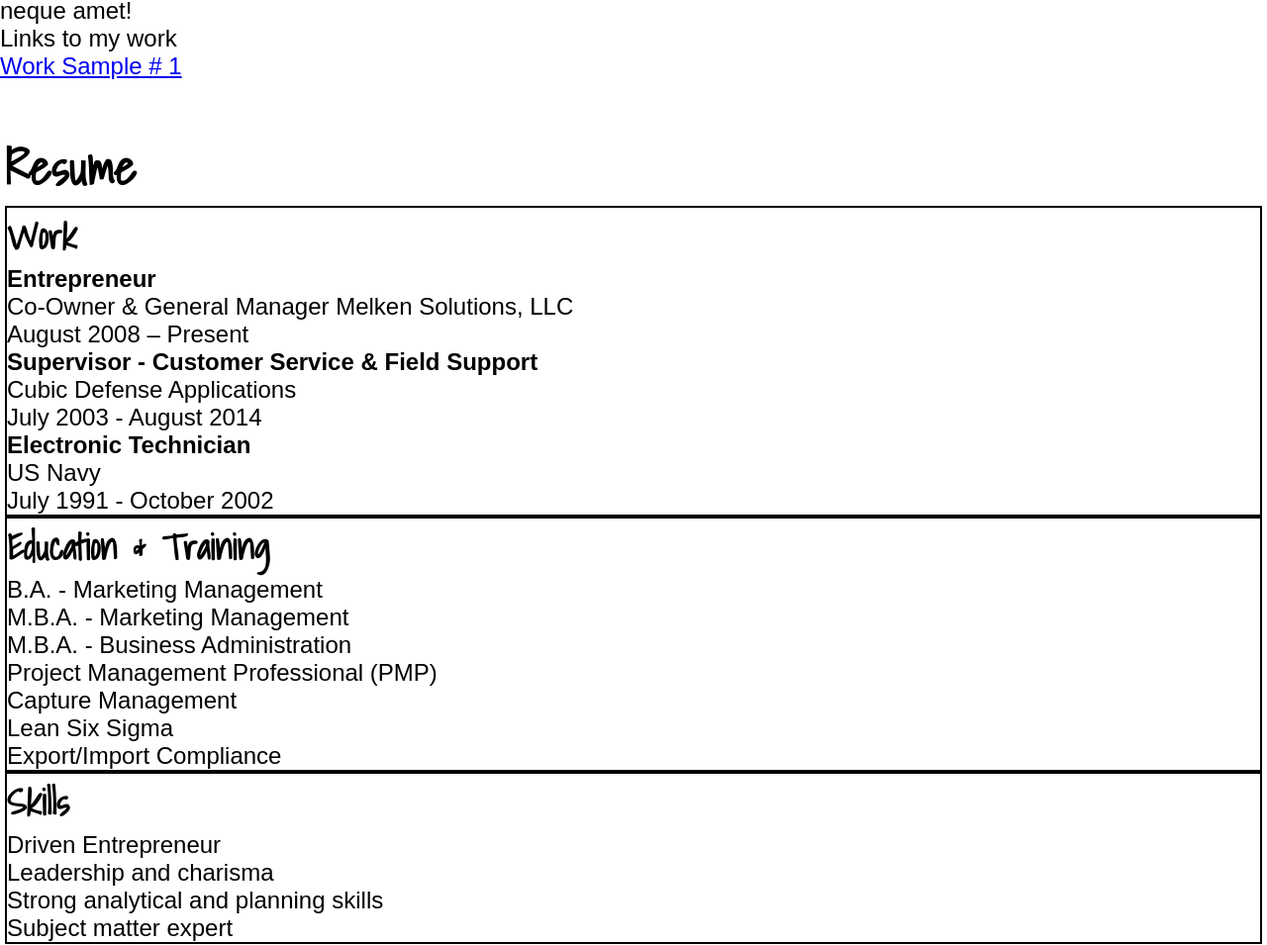
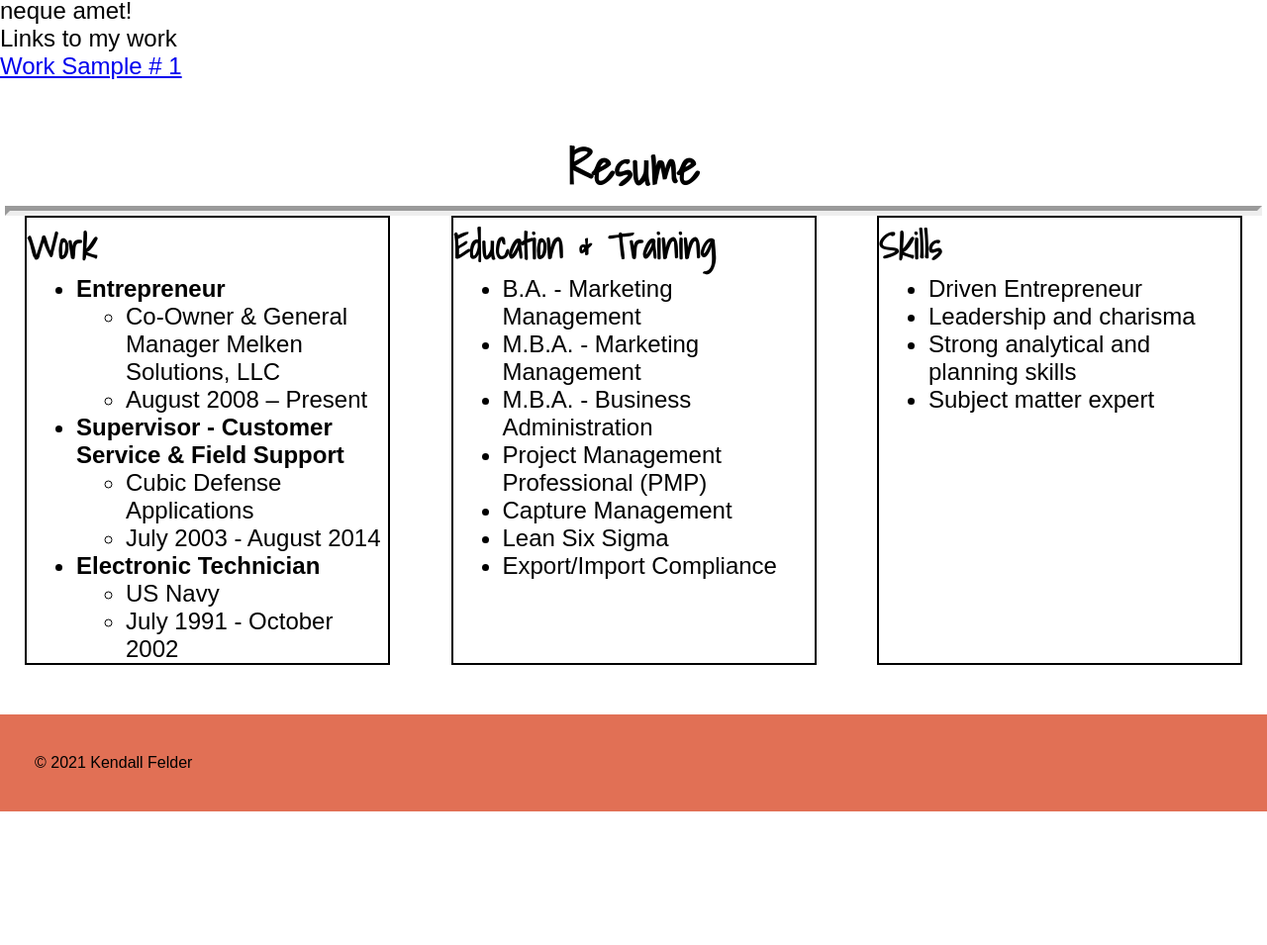
Before and after one commit to oldgraybuzzard/KFelder_Portfolio, a plain HTML site: page index.html in a window 1280 px wide. Shown: the part 1710-2665 px from the top of the page at 99% size. After the commit the page ends 2530 px from the top, so only its background shows below. Drawn offline with Linux system fonts and the light colour scheme.

Commit message:
good structure

```diff
--- a/assets/css/style.css
+++ b/assets/css/style.css
@@ -14,6 +14,9 @@ html {
 box-sizing: border-box;
 margin: 0;
 padding: 0;
+}
+hr {
+  border-width: 5px;
 }
 
 body {
@@ -132,7 +135,7 @@ text-shadow: 0 0 10px rgba(132, 135, 137, 0.8);
 }
 .work-and-contact-container p, ul li {
   font-size: 24px;
-}
+  }
 
 .work-examples {
   width: 40%;
@@ -144,23 +147,35 @@ text-shadow: 0 0 10px rgba(132, 135, 137, 0.8);
 .resume-container h2 {
   font-family: 'Shadows Into Light';
   font-size: 48px;
+  text-align: center;
 }
 .resume-container h3 {
   font-family: 'Shadows Into Light';
   font-size: 36px;
 }
-.resume-container p, ul li {
-  font-size: 24px;
+
+.resume-work-education-skills-combined-container {
+  display: flex;
+  justify-content: space-between;
+  margin: 0px 20px 0px 20px;
 }
 .resume-work-container {
   border: 2px solid black;
+   width: 30%;
 }
+.resume-container ul {
+  font-size: 24px;
+  margin-left: 50px;
+}
+
 .resume-education-container {
   border: 2px solid black;
+  width: 30%;
 }
 
 .resume-skills-container {
   border: 2px solid black;
+  width: 30%;
 }
 
 
--- a/index.html
+++ b/index.html
@@ -97,6 +97,8 @@
 <section>
      <div class="resume-container">
                     <h2>Resume</h2>
+                    <hr>
+        <div class="resume-work-education-skills-combined-container">
 
                 <div class="resume-work-container">
                     <h3>Work</h3>
@@ -145,6 +147,8 @@
 
                 </div>
         </div>
+
+        </div>
     </section>
 </body>
 
```
